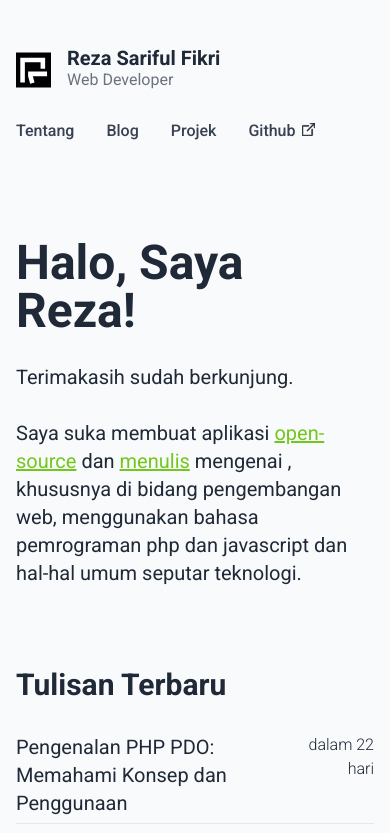
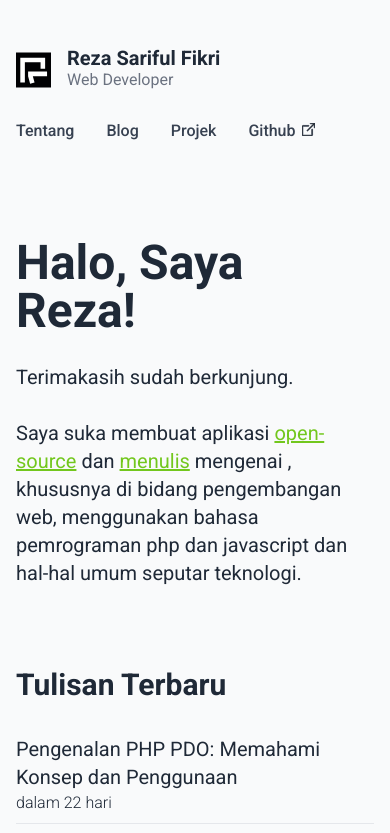
Before and after one commit to rezafikkri/rezafikkri.github.io, a Next.js app: page / in a window 390 px wide. Shown: the top 833 px of the page. Built offline with nearby package versions, Linux system fonts and the light colour scheme.

Commit message:
refactor: improve home responsive

```diff
--- a/pages/index.js
+++ b/pages/index.js
@@ -26,10 +26,10 @@ export default function Home({ topics, latestPostList }) {
         <h2 className="text-3xl font-bold">Tulisan Terbaru</h2>
         <ul className="mt-6 flex flex-col divide-y divide-gray-200">
           {latestPostList.map((post, index) => (
-            <li className="py-1.5" key={index}>
-              <Link href="" className="flex justify-between items-start no-underline hover:text-ajwa-green">
+            <li className="py-2 md:py-1.5" key={index}>
+              <Link href="" className="flex flex-col md:flex-row md:justify-between no-underline hover:text-ajwa-green">
                 <h3 className="text-xl">{post.title}</h3>
-                <time className="font-light basis-40 text-right">{dayjs(post.date).fromNow()}</time>
+                <time className="font-light md:basis-40 md:text-right">{dayjs(post.date).fromNow()}</time>
               </Link>
             </li>
           ))}
```
